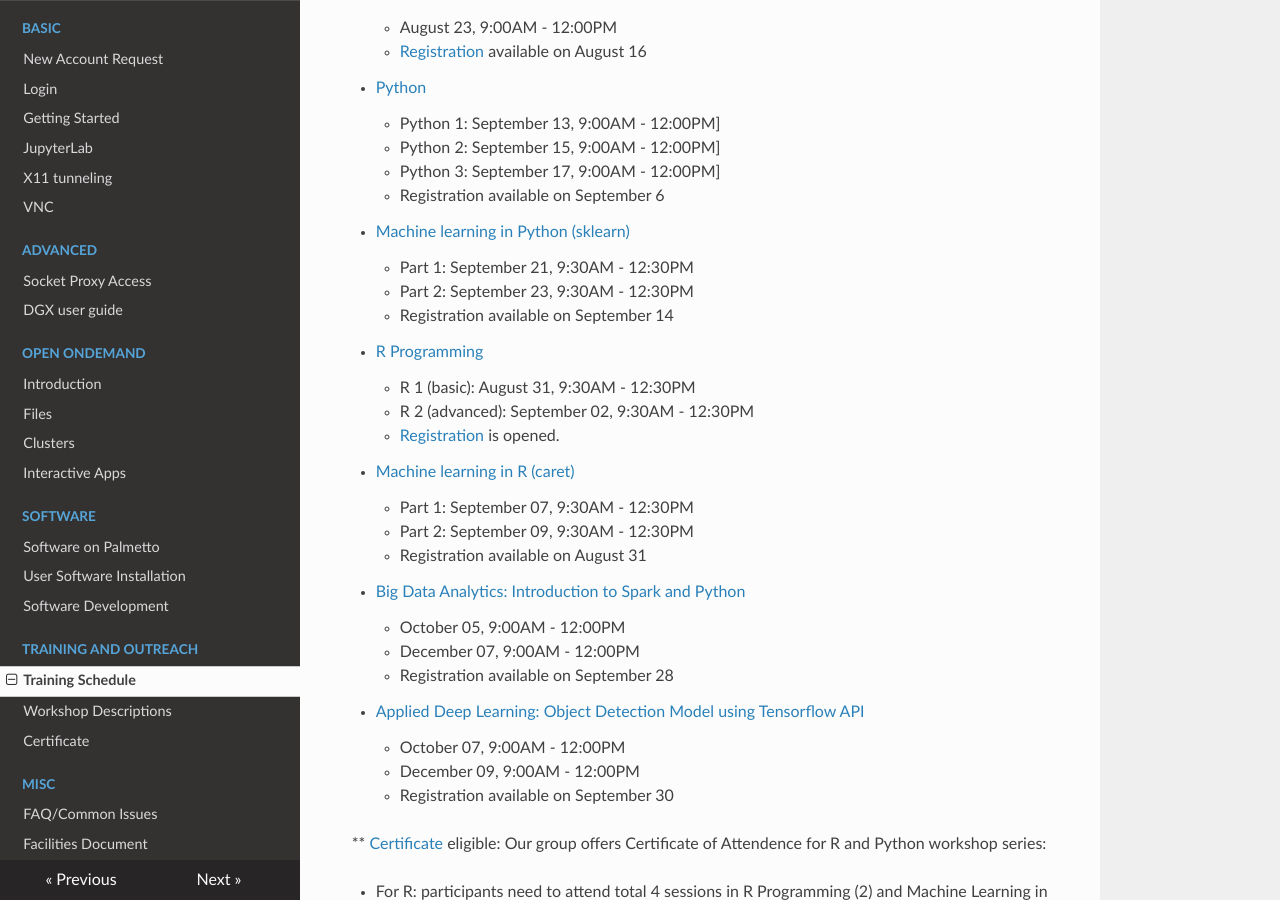
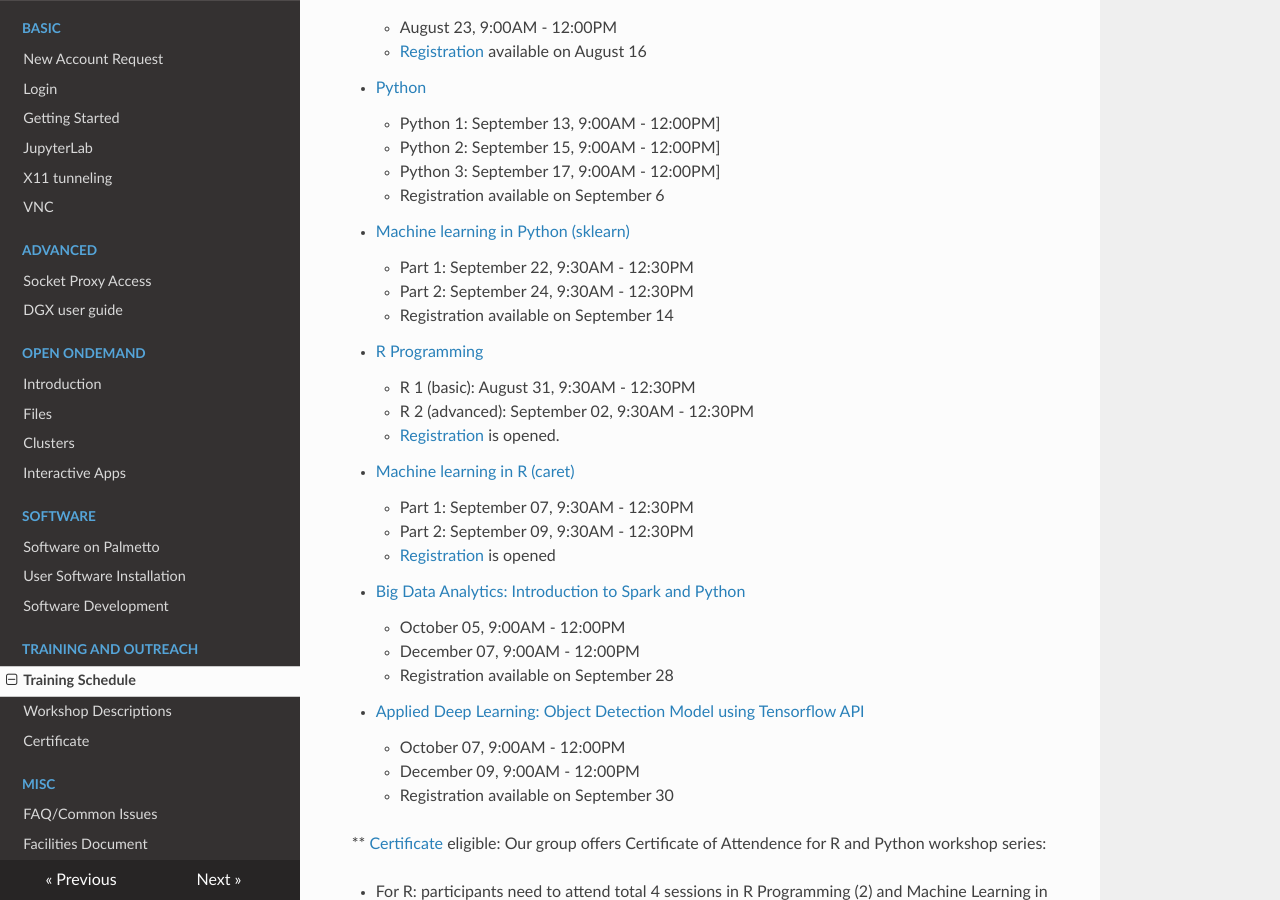
Before and after one commit to clemsonciti/palmetto-documentation, an MkDocs documentation site: the page built from docs/training/schedule.md, in a window 1280 px wide and 900 px high, scrolled down 559 px. Built offline with MkDocs 1.6.1, drawn with Linux system fonts in a browser that asks for light colours; nearby versions of some CDN libraries.

Commit message:
Update schedule.md

```diff
--- a/docs/training/schedule.md
+++ b/docs/training/schedule.md
@@ -25,8 +25,8 @@ Registration link will be automatically closed once it hits max 60 participants.
     - Registration available on September 6
 
 - [Machine learning in Python (sklearn)](workshop.md#machine-learning-in-python)
-    - Part 1: September 21, 9:30AM - 12:30PM
-    - Part 2: September 23, 9:30AM - 12:30PM
+    - Part 1: September 22, 9:30AM - 12:30PM
+    - Part 2: September 24, 9:30AM - 12:30PM
     - Registration available on September 14
 
 - [R Programming](workshop.md#introduction-to-data-science-using-r)
@@ -37,7 +37,7 @@ Registration link will be automatically closed once it hits max 60 participants.
 - [Machine learning in R (caret)](workshop.md#machine-learning-in-r)
     - Part 1: September 07, 9:30AM - 12:30PM
     - Part 2: September 09, 9:30AM - 12:30PM
-    - Registration available on August 31
+    - [Registration](https://docs.google.com/forms/d/e/1FAIpQLSeOqN9V5mnfJmvh9sYfoF5kgQ-_Ui6WtmBCYyBp70-jGVZCgg/viewform) is opened
 
 - [Big Data Analytics: Introduction to Spark and Python](workshop.md#introduction-to-big-data-analytics-using-sparkpython)
     - October 05, 9:00AM - 12:00PM
```
